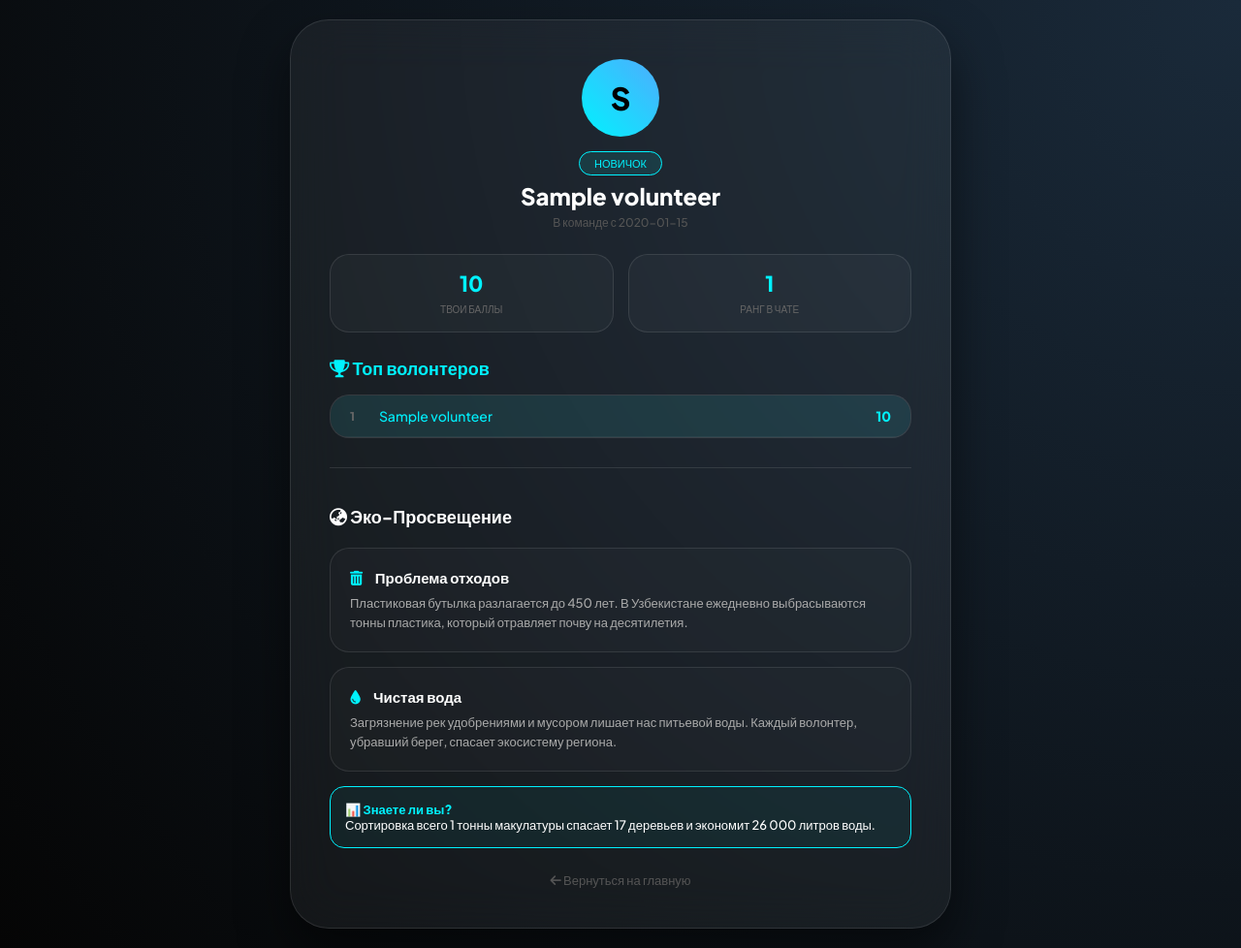
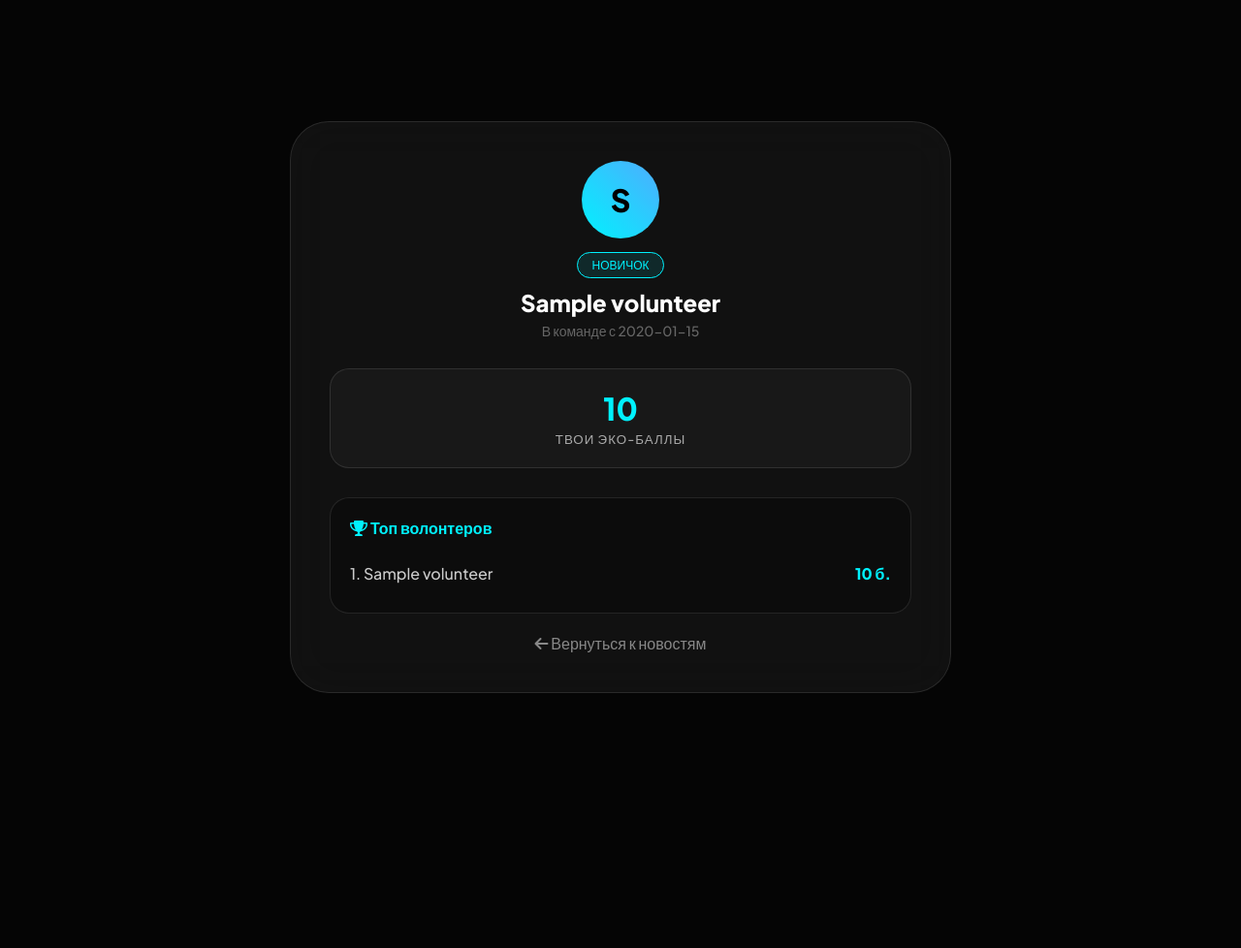
Before and after one commit to legendaryindra09-maker/my-eco-project, a Flask app: page /dashboard in a window 1280 px wide. Shown: the whole page at 97% size. After the commit the page ends 715 px from the top, so only its background shows below. Run offline with Flask 3, Linux system fonts and the light colour scheme; the visitor is signed in with stand-in values (Sample User, id 1); tables that the repository leaves empty hold one stand-in row (values such as "Sample post").

Commit message:
Update dashboard.html

```diff
--- a/templates/dashboard.html
+++ b/templates/dashboard.html
@@ -2,185 +2,52 @@
 <html lang="ru">
 <head>
     <meta charset="UTF-8">
-    <meta name="viewport" content="width=device-width, initial-scale=1.0">
     <title>Мой Профиль | ECO-UZB</title>
     <link href="https://fonts.googleapis.com/css2?family=Plus+Jakarta+Sans:wght@300;500;800&display=swap" rel="stylesheet">
     <link rel="stylesheet" href="https://cdnjs.cloudflare.com/ajax/libs/font-awesome/6.0.0/css/all.min.css">
     <style>
-        :root {
-            --primary: #00f2fe;
-            --secondary: #4facfe;
-            --bg-dark: #050505;
-            --glass: rgba(255, 255, 255, 0.05);
-            --glass-border: rgba(255, 255, 255, 0.1);
-        }
+        :root { --primary: #00f2fe; --secondary: #4facfe; --bg-dark: #050505; --glass: rgba(255, 255, 255, 0.05); --glass-border: rgba(255, 255, 255, 0.1); }
+        body { margin: 0; font-family: 'Plus Jakarta Sans', sans-serif; background: var(--bg-dark); color: white; display: flex; justify-content: center; align-items: center; min-height: 100vh; padding: 20px; }
+        .dashboard-container { width: 100%; max-width: 600px; background: var(--glass); backdrop-filter: blur(25px); border: 1px solid var(--glass-border); border-radius: 40px; padding: 40px; text-align: center; }
+        .avatar { width: 80px; height: 80px; background: linear-gradient(45deg, var(--primary), var(--secondary)); border-radius: 50%; margin: 0 auto 15px; display: flex; justify-content: center; align-items: center; font-size: 32px; font-weight: 800; color: #000; }
+        .rank-badge { background: rgba(0, 242, 254, 0.1); color: var(--primary); padding: 5px 15px; border-radius: 50px; font-size: 12px; text-transform: uppercase; border: 1px solid var(--primary); }
+        .stats-grid { display: grid; grid-template-columns: 1fr; gap: 15px; margin: 30px 0; }
+        .stat-card { background: rgba(255,255,255,0.03); padding: 20px; border-radius: 20px; border: 1px solid var(--glass-border); }
+        .stat-card span { display: block; font-size: 32px; font-weight: 800; color: var(--primary); }
 
-        body {
-            margin: 0;
-            font-family: 'Plus Jakarta Sans', sans-serif;
-            background-color: var(--bg-dark);
-            color: white;
-            display: flex;
-            justify-content: center;
-            align-items: center;
-            min-height: 100vh;
-            background: radial-gradient(circle at top right, #1a2a3a, #050505);
-            padding: 20px;
-        }
+        .leaderboard { text-align: left; background: rgba(0,0,0,0.3); padding: 20px; border-radius: 20px; margin-top: 30px; border: 1px solid var(--glass-border); }
+        .leader-item { display: flex; justify-content: space-between; padding: 10px 0; border-bottom: 1px solid rgba(255,255,255,0.05); }
+        .leader-item:last-child { border: none; }
 
-        .dashboard-container {
-            width: 100%;
-            max-width: 600px;
-            background: var(--glass);
-            backdrop-filter: blur(25px);
-            border: 1px solid var(--glass-border);
-            border-radius: 40px;
-            padding: 40px;
-            text-align: center;
-            box-shadow: 0 25px 50px rgba(0,0,0,0.5);
-        }
-
-        .avatar-circle {
-            width: 80px;
-            height: 80px;
-            background: linear-gradient(45deg, var(--primary), var(--secondary));
-            border-radius: 50%;
-            margin: 0 auto 15px;
-            display: flex;
-            justify-content: center;
-            align-items: center;
-            font-size: 32px;
-            font-weight: 800;
-            color: #000;
-        }
-
-        .rank-badge {
-            background: rgba(0, 242, 254, 0.1);
-            color: var(--primary);
-            padding: 5px 15px;
-            border-radius: 50px;
-            font-size: 11px;
-            text-transform: uppercase;
-            border: 1px solid var(--primary);
-        }
-
-        .stats-grid {
-            display: grid;
-            grid-template-columns: 1fr 1fr;
-            gap: 15px;
-            margin: 25px 0;
-        }
-
-        .stat-card {
-            background: rgba(255,255,255,0.03);
-            padding: 15px;
-            border-radius: 20px;
-            border: 1px solid var(--glass-border);
-        }
-
-        .stat-card span { display: block; font-size: 22px; font-weight: 800; color: var(--primary); }
-        .stat-card small { color: #666; font-size: 10px; text-transform: uppercase; }
-
-        /* База знаний */
-        .knowledge-hub {
-            text-align: left;
-            margin-top: 30px;
-            padding-top: 20px;
-            border-top: 1px solid var(--glass-border);
-        }
-
-        .info-card {
-            background: rgba(255, 255, 255, 0.02);
-            border-radius: 20px;
-            padding: 20px;
-            margin-bottom: 15px;
-            border: 1px solid var(--glass-border);
-        }
-
-        .info-card i { color: var(--primary); margin-right: 10px; }
-        .info-card b { display: block; margin-bottom: 8px; font-size: 15px; color: #fff; }
-        .info-card p { margin: 0; font-size: 13px; color: #aaa; line-height: 1.5; }
-
-        .fact-box {
-            background: rgba(0, 242, 254, 0.05);
-            border: 1px solid var(--primary);
-            padding: 15px;
-            border-radius: 15px;
-            font-size: 13px;
-        }
-
-        .btn-back {
-            display: inline-block;
-            margin-top: 25px;
-            color: #555;
-            text-decoration: none;
-            font-size: 13px;
-            transition: 0.3s;
-        }
+        .btn-back { display: inline-block; margin-top: 20px; color: #888; text-decoration: none; transition: 0.3s; }
         .btn-back:hover { color: white; }
     </style>
 </head>
 <body>
-
     <div class="dashboard-container">
-        <div class="avatar-circle">
-            {{ user.name[0].upper() }}
-        </div>
-
+        <div class="avatar">{{ user.name[0].upper() }}</div>
         <span class="rank-badge">{{ user.get_rank() }}</span>
-        <h2 style="margin: 10px 0 5px;">{{ user.name }}</h2>
-        <div style="color: #555; font-size: 12px;">В команде с {{ user.time_joined }}</div>
+        <h2 style="margin: 15px 0 5px;">{{ user.name }}</h2>
+        <div style="color: #666; font-size: 14px;">В команде с {{ user.time_joined }}</div>
 
         <div class="stats-grid">
             <div class="stat-card">
                 <span>{{ user.points }}</span>
-                <small>Твои Баллы</small>
-            </div>
-            <div class="stat-card">
-                <span>1</span>
-                <small>Ранг в чате</small>
-            </div>
-        </div>
-<div class="leaderboard" style="margin-top: 25px; text-align: left;">
-            <h3 style="font-size: 18px; margin-bottom: 15px; color: var(--primary);">
-                <i class="fa-solid fa-trophy"></i> Топ волонтеров
-            </h3>
-
-            <div style="background: rgba(255,255,255,0.03); border-radius: 20px; border: 1px solid var(--glass-border); overflow: hidden;">
-                {% for leader in leaders %}
-                <div style="display: flex; justify-content: space-between; align-items: center; padding: 12px 20px; border-bottom: 1px solid rgba(255,255,255,0.05); {% if leader.id == user.id %}background: rgba(0, 242, 254, 0.08);{% endif %}">
-                    <div style="display: flex; align-items: center; gap: 10px;">
-                        <span style="color: #666; font-size: 12px; font-weight: 800; width: 20px;">{{ loop.index }}</span>
-                        <span style="font-size: 14px; color: {% if leader.id == user.id %}var(--primary){% else %}#fff{% endif %};">
-                            {{ leader.name }}
-                        </span>
-                    </div>
-                    <b style="color: var(--primary); font-size: 14px;">{{ leader.points }}</b>
-                </div>
-                {% endfor %}
-            </div>
-        </div>
-        <div class="knowledge-hub">
-            <h3 style="font-size: 18px; margin-bottom: 20px;"><i class="fa-solid fa-earth-asia"></i> Эко-Просвещение</h3>
-
-            <div class="info-card">
-                <b><i class="fa-solid fa-trash-can"></i> Проблема отходов</b>
-                <p>Пластиковая бутылка разлагается до 450 лет. В Узбекистане ежедневно выбрасываются тонны пластика, который отравляет почву на десятилетия.</p>
-            </div>
-
-            <div class="info-card">
-                <b><i class="fa-solid fa-droplet"></i> Чистая вода</b>
-                <p>Загрязнение рек удобрениями и мусором лишает нас питьевой воды. Каждый волонтер, убравший берег, спасает экосистему региона.</p>
-            </div>
-
-            <div class="fact-box">
-                <b style="color: var(--primary);">📊 Знаете ли вы?</b><br>
-                Сортировка всего 1 тонны макулатуры спасает 17 деревьев и экономит 26 000 литров воды.
+                <small style="color:#aaa; text-transform:uppercase; letter-spacing:1px;">Твои эко-баллы</small>
             </div>
         </div>
 
-        <a href="/" class="btn-back"><i class="fa-solid fa-arrow-left"></i> Вернуться на главную</a>
+        <div class="leaderboard">
+            <h3 style="margin-top:0; font-size:16px; color:var(--primary);"><i class="fa-solid fa-trophy"></i> Топ волонтеров</h3>
+            {% for leader in leaders %}
+            <div class="leader-item">
+                <span style="color: #ccc;">{{ loop.index }}. {{ leader.name }}</span>
+                <span style="color: var(--primary); font-weight: bold;">{{ leader.points }} б.</span>
+            </div>
+            {% endfor %}
+        </div>
+
+        <a href="/" class="btn-back"><i class="fa-solid fa-arrow-left"></i> Вернуться к новостям</a>
     </div>
-
 </body>
 </html>
```
